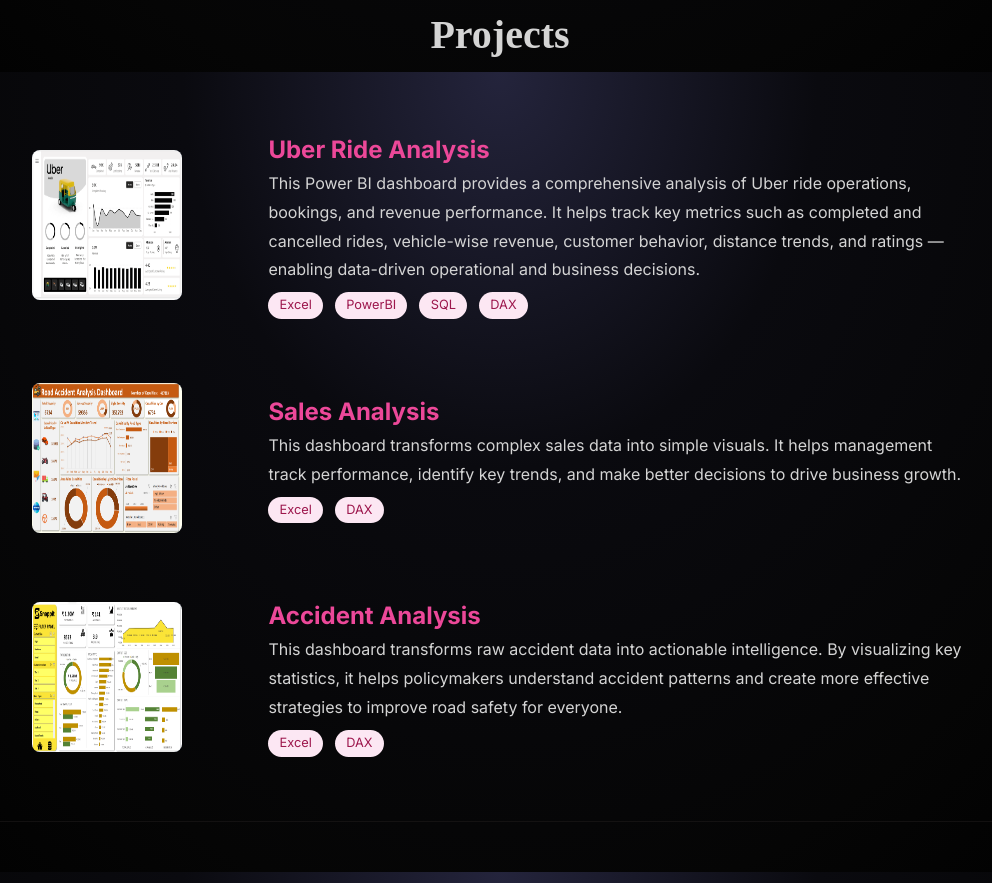
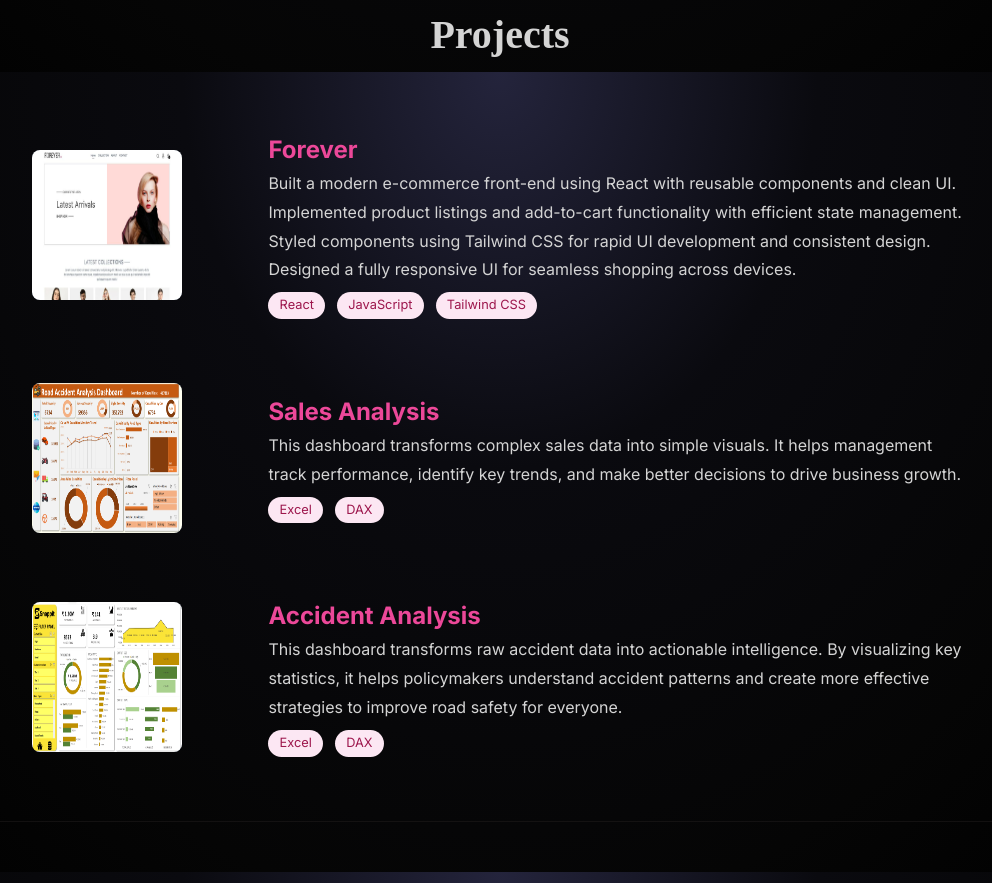
Before and after one commit to khansadiq5/Portfolio, a plain HTML site: page index.html in a window 1280 px wide. Shown: the part 1528-2411 px from the top of the page, without its empty margins (140-1132 px from the left). Drawn offline with Linux system fonts and the light colour scheme.

Commit message:
first commit

```diff
--- a/index.html
+++ b/index.html
@@ -82,16 +82,15 @@
 
         <div class="project-item">
             <div class="project-image animate-left">
-                <img src="img/Overview.png" alt="image">
+                <img src="img/Screenshot 2026-02-06 220628.png" alt="image">
             </div>
             <div class="project-content animate-right">
-                <h3><a href="https://github.com/khansadiq5/Uber-Ride-Analytics-Dashboard-PowerBI">Uber Ride Analysis</a></h3>
-                <p>This Power BI dashboard provides a comprehensive analysis of Uber ride operations, bookings, and revenue performance. It helps track key metrics such as completed and cancelled rides, vehicle-wise revenue, customer behavior, distance trends, and ratings — enabling data-driven operational and business decisions.</p>
+                <h3><a href="https://forever-six-theta.vercel.app/">Forever</a></h3>
+                <p> Built a modern e-commerce front-end using React with reusable components and clean UI. Implemented product listings and add-to-cart functionality with efficient state management. Styled components using Tailwind CSS for rapid UI development and consistent design. Designed a fully responsive UI for seamless shopping across devices.</p>
                 <div class="tech-tags">
-                    <span class="tech-tag">Excel</span>
-                    <span class="tech-tag">PowerBI</span>
-                    <span class="tech-tag">SQL</span>
-                    <span class="tech-tag">DAX</span>
+                    <span class="tech-tag">React</span>
+                    <span class="tech-tag">JavaScript</span>
+                    <span class="tech-tag">Tailwind CSS</span>
                 </div>
             </div>
         </div>
```
Also changed, not shown: img/Screenshot 2026-02-06 220628.png (added).
